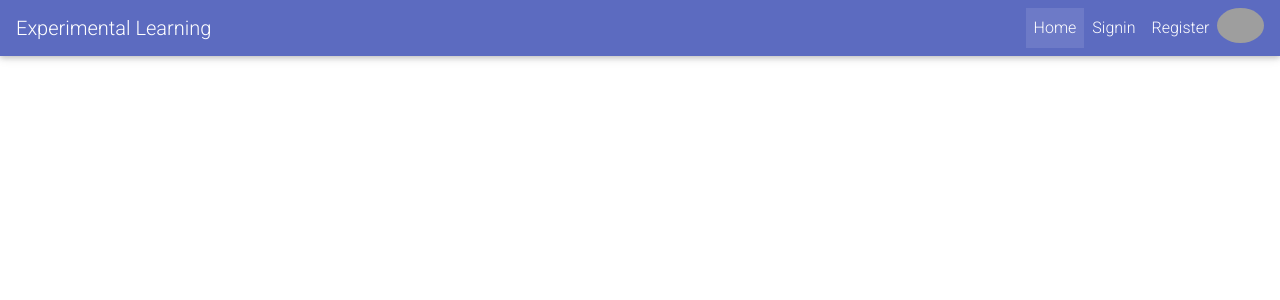
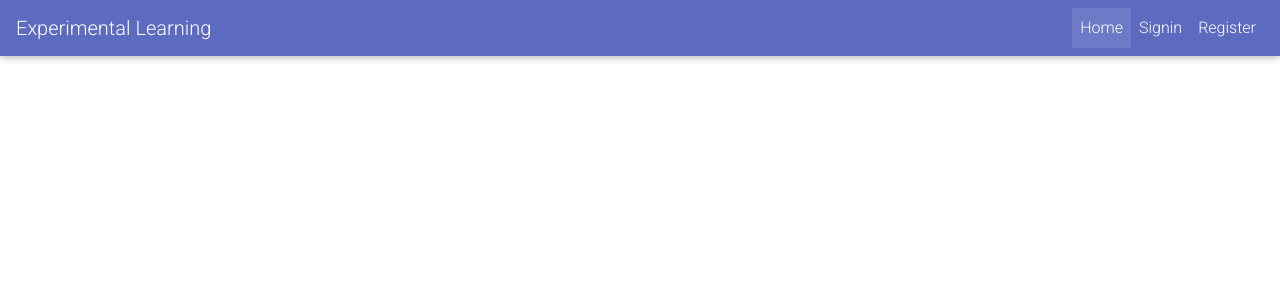
Before and after one commit to akshayraichur/ces-xp-demo, a React (Create React App) app in the folder Web/frontend/: page / in a window 1280 px wide. Shown: the top 300 px of the page. Built offline with nearby package versions, Linux system fonts and the light colour scheme; grey boxes are pictures that could not be loaded.

Commit message:
Nav changes

```diff
--- a/Web/frontend/src/Components/NavBar.jsx
+++ b/Web/frontend/src/Components/NavBar.jsx
@@ -1,7 +1,9 @@
 import React from "react";
 import { Link } from "react-router-dom";
+import { AuthContext } from "../Context/AuthContext";
 
 const NavBar = () => {
+  const { isAuthenticated } = React.useContext(AuthContext);
   return (
     <div>
       <nav
@@ -23,6 +25,8 @@ const NavBar = () => {
           className="collapse navbar-collapse"
           id="navbarSupportedContent-555"
         >
+          {isAuthenticated
+            ? (
               <ul className="navbar-nav ml-auto">
                 <li className="nav-item active">
                   <Link className="nav-link" to=".">
@@ -30,10 +34,10 @@ const NavBar = () => {
                   </Link>
                 </li>
                 <li className="nav-item">
-              <Link className="nav-link" to="/signin">Signin</Link>
+                  <Link className="nav-link" to="/signin">Courses</Link>
                 </li>
                 <li className="nav-item">
-              <Link className="nav-link" to="/register">Register</Link>
+                  <Link className="nav-link" to="/register">Profile</Link>
                 </li>
                 <div className="navbar-nav ml-auto nav-flex-icons">
                   <li className="nav-item avatar ">
@@ -48,6 +52,23 @@ const NavBar = () => {
                   </li>
                 </div>
               </ul>
+            )
+            : (
+              <ul className="navbar-nav ml-auto">
+                <li className="nav-item active">
+                  <Link className="nav-link" to=".">
+                    Home
+                  </Link>
+                </li>
+                <li className="nav-item">
+                  <Link className="nav-link" to="/signin">Signin</Link>
+                </li>
+                <li className="nav-item">
+                  <Link className="nav-link" to="/register">Register</Link>
+                </li>
+              </ul>
+            )}
+
           {/* <ul class="navbar-nav ml-auto nav-flex-icons">
           </ul> */}
         </div>
--- a/Web/frontend/src/Context/AuthContext.js
+++ b/Web/frontend/src/Context/AuthContext.js
@@ -1,24 +1,23 @@
 import React, { useState, useEffect } from "react";
-import { Redirect } from "react-router-dom";
-import { Authenticate } from "../Helpers/Auth";
 
 export const AuthContext = React.createContext();
 
 export default ({ children }) => {
-  const [isLoaded, setIsLoaded] = useState(true);
+  const [isLoaded, setIsLoaded] = useState(false);
   const [isAuthenticated, setIsAuthenticated] = useState(false);
   const [user, setUser] = useState({});
 
   useEffect(() => {
     if (localStorage.getItem("access_token") && localStorage.getItem("user")) {
       // eslint-disable-next-line
-      const access_token = localStorage.getItem("access_token");
       const userStorage = localStorage.getItem("user");
       setIsAuthenticated(true);
       setUser(userStorage);
+      setIsLoaded(true);
     } else {
       setIsAuthenticated(false);
       setUser({});
+      setIsLoaded(true);
     }
   }, []);
 
--- a/Web/frontend/src/Screens/Signin/Signin.jsx
+++ b/Web/frontend/src/Screens/Signin/Signin.jsx
@@ -56,7 +56,7 @@ export const Signin = () => {
         if (data.err) {
           setErr(data.err);
         } else {
-          setIsAuthenticated(true);
+          setIsAuthenticated(data.data.isAuthenticated);
           setUser(data.data.user);
           console.log(data.data.user);
           // Also set the localstorage with access_token
```
Lines whose indentation alone changed are shown as unchanged.
